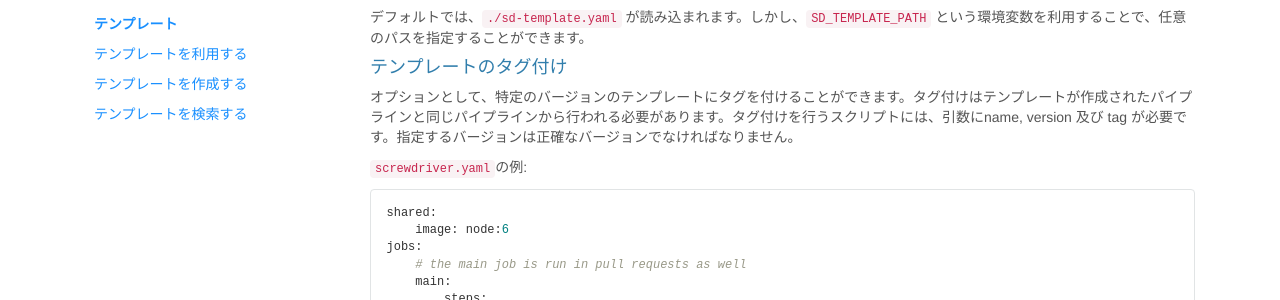
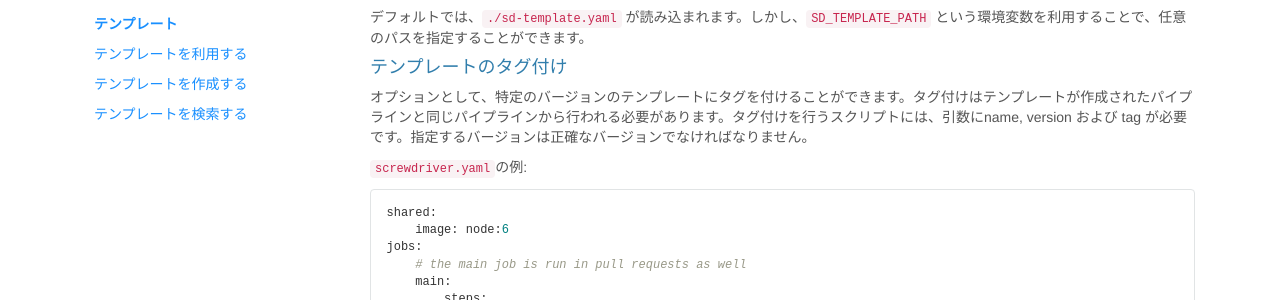
Before and after one commit to screwdriver-cd/guide, a Jekyll site: the page built from docs/ja/user-guide/templates.md, in a window 1280 px wide and 900 px high, scrolled down 1714 px. Shown: the part 171-471 px from the top of the window. Built offline with Jekyll 4.4.1, drawn with Linux system fonts in a browser that asks for light colours; some of the changed text lies outside the part shown.

Commit message:
fix some Japanese

```diff
--- a/docs/ja/user-guide/templates.md
+++ b/docs/ja/user-guide/templates.md
@@ -114,7 +114,7 @@ config:
 
 #### テンプレートのタグ付け
 
-オプションとして、特定のバージョンのテンプレートにタグを付けることができます。タグ付けはテンプレートが作成されたパイプラインと同じパイプラインから行われる必要があります。タグ付けを行うスクリプトには、引数にname, version 及び tag が必要です。指定するバージョンは正確なバージョンでなければなりません。
+オプションとして、特定のバージョンのテンプレートにタグを付けることができます。タグ付けはテンプレートが作成されたパイプラインと同じパイプラインから行われる必要があります。タグ付けを行うスクリプトには、引数にname, version および tag が必要です。指定するバージョンは正確なバージョンでなければなりません。
 
 `screwdriver.yaml`の例:
 
```
Also changed, not shown: other parts of docs/ja/user-guide/templates.md (+1 -1 lines).
